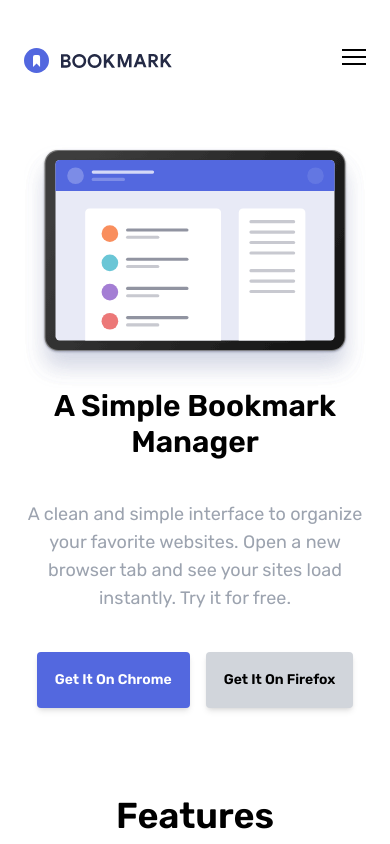
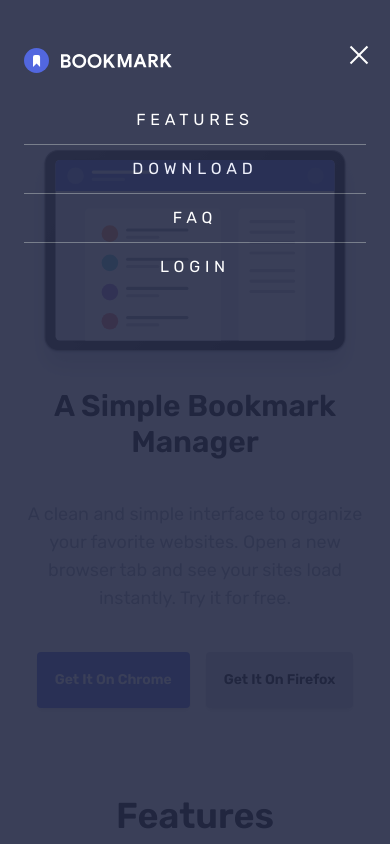
Before and after one commit to yokolet/tailwind-website-projects, a Vue app: page /bookmark-manager in a window 390 px wide. Both pictures are taken after a click on the button 354 px from the left and 60 px from the top of the page. Shown: the top 844 px of the page. Built offline with nearby package versions, Linux system fonts and the light colour scheme; a web font is replaced by a local one.

Commit message:
creates a mobile menu

```diff
--- a/src/views/BookmarkManager.vue
+++ b/src/views/BookmarkManager.vue
@@ -118,7 +118,9 @@ const FAQs = ref<IFAQ[]>([
         'tempora voluptates iure quia fuga dicta voluptatibus culpa ' +
         'mollitia recusandae delectus id suscipit labore?',
   },
-])
+]);
+
+const openMobileMenu = ref(false);
 </script>
 
 <template>
@@ -128,7 +130,12 @@ const FAQs = ref<IFAQ[]>([
       <div class="flex items-center justify-between space-x-20 my-6">
         <!-- Logo -->
         <div class="z-30">
-          <img src="../assets/bookmark/images/logo-bookmark.svg" alt="" id="logo">
+          <img
+              :src="openMobileMenu
+              ? '/src/assets/bookmark/images/logo-bookmark-footer.svg'
+              : '/src/assets/bookmark/images/logo-bookmark.svg'"
+              alt=""
+              id="logo" />
         </div>
         <!-- Menu Items -->
         <div class="hidden items-center space-x-10 uppercase text-grayishBlue2 md:flex">
@@ -142,11 +149,51 @@ const FAQs = ref<IFAQ[]>([
           >Login</a>
         </div>
         <!-- Hamburger Button -->
-        <button id="menu-btn" class="z-30 block md:hidden focus:outline-none hamburger">
+        <button
+            id="menu-btn"
+            class="z-30 block md:hidden focus:outline-none hamburger"
+            :class="openMobileMenu ? 'open' : ''"
+            @click="openMobileMenu = !openMobileMenu"
+        >
           <span class="hamburger-top bg-black"></span>
           <span class="hamburger-middle bg-black"></span>
           <span class="hamburger-bottom bg-black"></span>
         </button>
+      </div>
+      <!-- Mobile Menu -->
+      <div
+          v-show="openMobileMenu"
+          id="menu"
+          class="fixed inset-0 z-20 flex flex-col items-center self-end w-full h-full m-h-screen px-6 py-1 pt-24 pb-4
+          tracking-widest text-white uppercase divide-y divide-gray-500 opacity-90 bg-veryDarkBlue2">
+        <div class="w-full py-3 text-center">
+          <a
+              href="#features"
+              class="block hover:text-softRed"
+              @click="openMobileMenu = !openMobileMenu"
+          >Features</a>
+        </div>
+        <div class="w-full py-3 text-center">
+          <a
+              href="#download"
+              class="block hover:text-softRed"
+              @click="openMobileMenu = !openMobileMenu"
+          >Download</a>
+        </div>
+        <div class="w-full py-3 text-center">
+          <a
+              href="#faq"
+              class="block hover:text-softRed"
+              @click="openMobileMenu = !openMobileMenu"
+          >FAQ</a>
+        </div>
+        <div class="w-full py-3 text-center">
+          <a
+              href="#"
+              class="block hover:text-softRed"
+              @click="openMobileMenu = !openMobileMenu"
+          >Login</a>
+        </div>
       </div>
     </nav>
     <!-- Hero Section -->
@@ -255,7 +302,7 @@ const FAQs = ref<IFAQ[]>([
       </div>
     </section>
     <!-- Download Heading -->
-    <seciont id="download">
+    <section id="download">
       <div class="container mx-auto px-6">
         <h2 class="mb-6 text-3xl font-semibold text-center md:text-4xl">
           Download the extension
@@ -265,7 +312,7 @@ const FAQs = ref<IFAQ[]>([
           like us to prioritize.
         </p>
       </div>
-    </seciont>
+    </section>
 
     <!-- Download Boxes -->
     <section id="download-boxes" class="py-32">
@@ -349,7 +396,7 @@ const FAQs = ref<IFAQ[]>([
           <div class="flex flex-col justify-between items-center mx-auto mf:flex-row md:mx-0">
             <input
                 type="text"
-                class="flex-1 px-6 pt-3 pb-2 mb-4 rounded-lg border-1 border-white focus:outline-none md:mr-3 md:mb-0"
+                class="flex-1 px-6 pt-3 pb-2 mb-4 rounded-lg border-1 border-white focus:outline-none md:mr-3"
                 placeholder="Enter your email address"
             />
             <input
@@ -372,8 +419,8 @@ const FAQs = ref<IFAQ[]>([
             md:flex-row md:space-y-0 md:space-x-14"
         >
           <img src="../assets/bookmark/images/logo-bookmark-footer.svg" alt="" class="mb-1" />
-          <a href="#features" class="uppercase hover:text-softRed hover:text-softRed">Features</a>
-          <a href="#download" class="uppercase hover:text-softRed hover:text-softRed">Download</a>
+          <a href="#features" class="uppercase hover:text-softRed">Features</a>
+          <a href="#download" class="uppercase hover:text-softRed">Download</a>
           <a href="#faq" class="uppercase hover:text-softRed hover:text-softREd">FAQ</a>
         </div>
         <!-- Social Container -->
@@ -395,6 +442,11 @@ const FAQs = ref<IFAQ[]>([
   @apply font-rubik overflow-x-hidden;
 }
 
+.open .hamburger-top,
+.open .hamburger-bottom {
+  @apply bg-white;
+}
+
 .ficon:hover {
   filter: invert(53%) sepia(38%) saturate(3303%) hue-rotate(326deg) brightness(101%) contrast(96%);
 }
```
